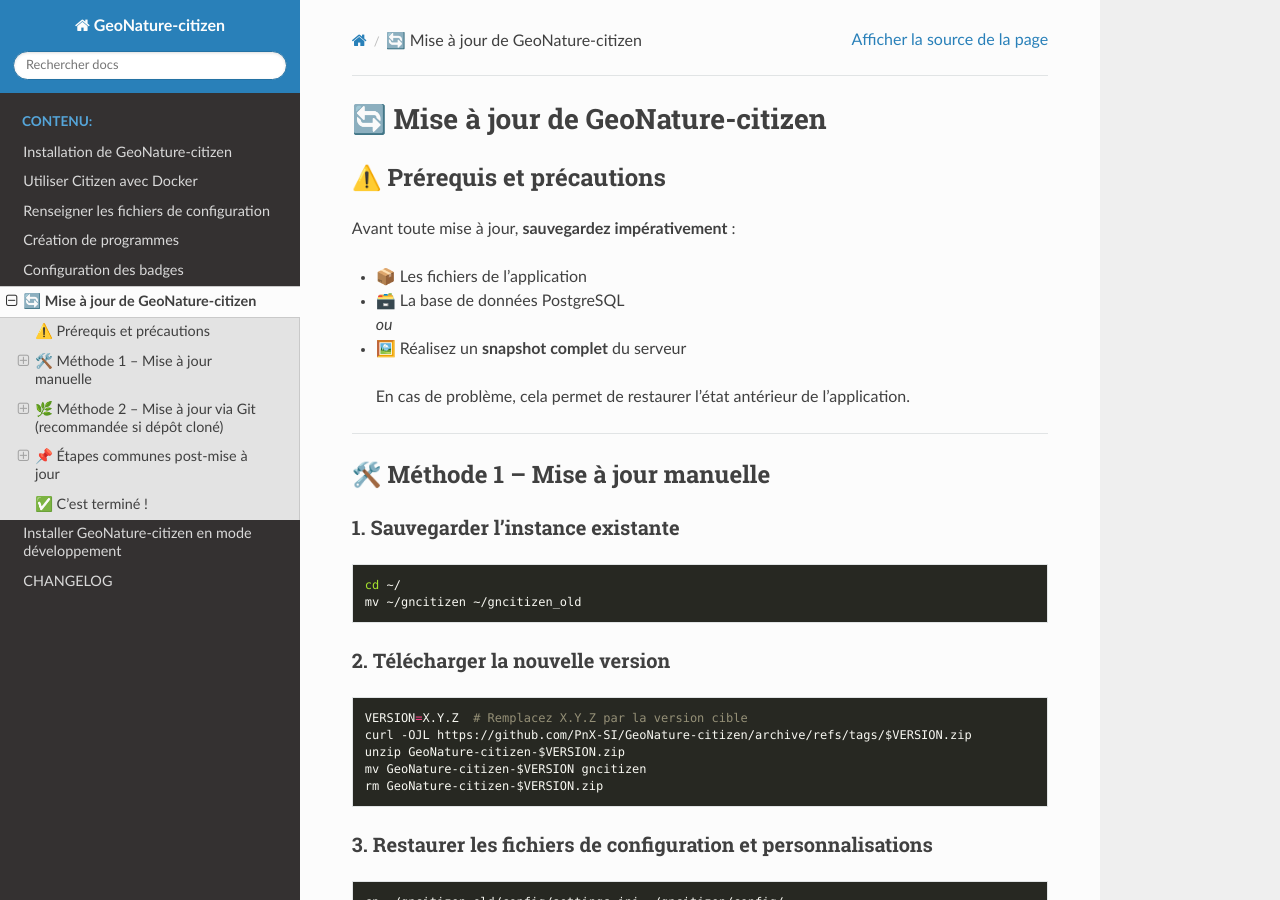
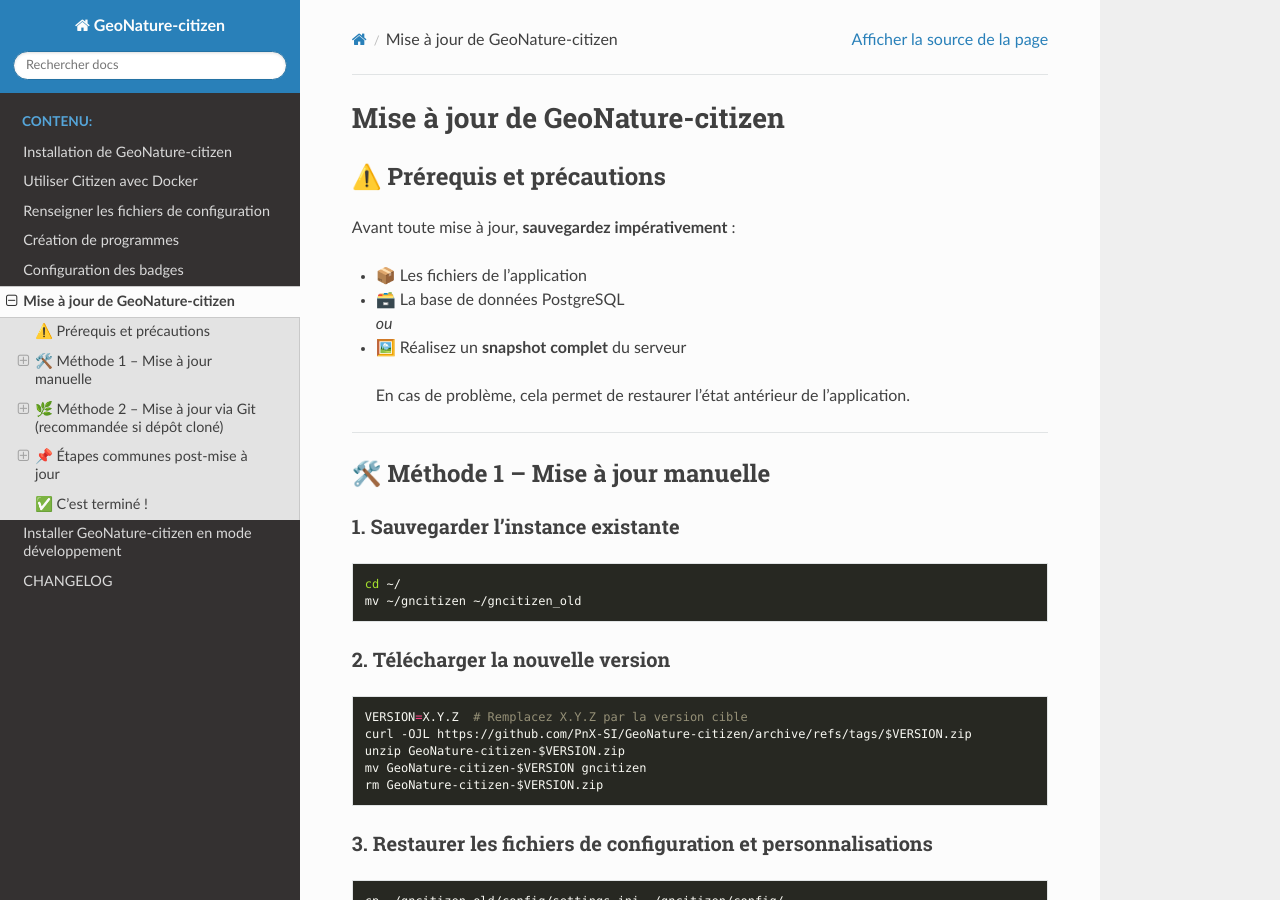
Before and after one commit to PnX-SI/GeoNature-citizen, a Sphinx documentation site: the page built from docs/update.md, in a window 1280 px wide and 900 px high. Built offline with Sphinx 7.4.7 and the Read the Docs theme 3.1.0, drawn with Linux system fonts in a browser that asks for light colours.

Commit message:
fix doc title

```diff
--- a/docs/update.md
+++ b/docs/update.md
@@ -1,4 +1,4 @@
-# 🔄 Mise à jour de GeoNature-citizen
+# Mise à jour de GeoNature-citizen
 
 ## ⚠️ Prérequis et précautions
 
```
